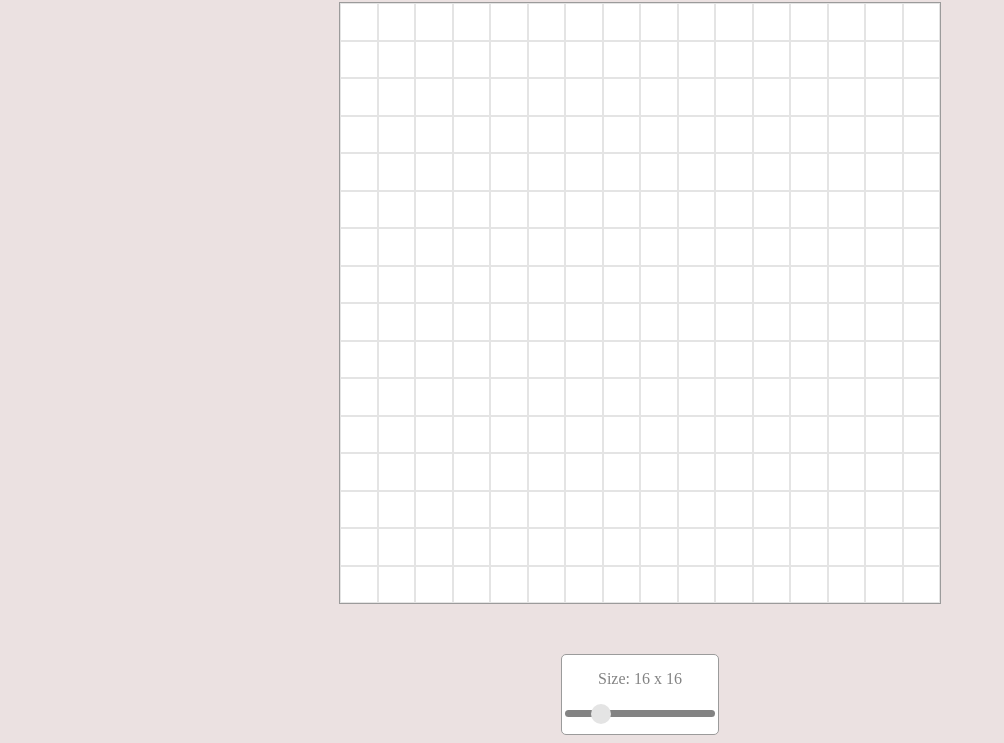
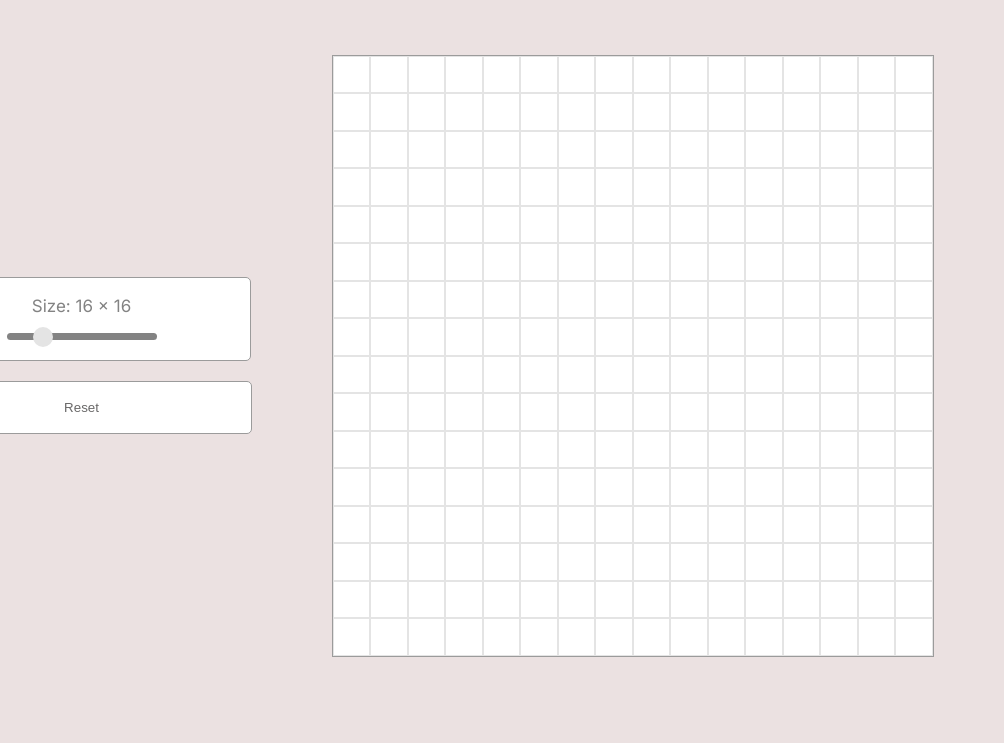
Before and after one commit to itskharina/Etch-a-Sketch, a plain HTML site: page index.html in a window 1280 px wide. Shown: the part 106-849 px from the top of the page, without its empty margins (0-1004 px from the left). After the commit the page ends 800 px from the top, so only its background shows below. Drawn offline with Linux system fonts and the light colour scheme.

Commit message:
Added drawing feature and reset button

```diff
--- a/index.html
+++ b/index.html
@@ -4,14 +4,25 @@
     <meta charset="UTF-8">
     <meta name="viewport" content="width=device-width, initial-scale=1.0">
     <link rel="stylesheet" href="styles.css">
-    <title>Document</title>
+    <link rel="preconnect" href="https://fonts.googleapis.com">
+    <link rel="preconnect" href="https://fonts.gstatic.com" crossorigin>
+    <link href="https://fonts.googleapis.com/css2?family=Inter&family=Poppins:wght@300&display=swap" rel="stylesheet">
+    <link rel="icon" type="image/x-icon" href="icon.png">
+    <title>Etch-A-Sketch</title>
 </head>
 <body>
     <h1 class="title">Etch-A-Sketch</h1>
-    <div class="container"></div>
-    <div class="controls">
-        <div class="slider-value"></div>
-        <input type="range" class="slider" min="4" max="64" value="16">
+    <div class="all">
+        <div class="controls">
+            <div class="slidercontrol">
+                <div class="slider-value"></div>
+                <input type="range" class="slider" min="4" max="64" value="16">
+            </div>
+            <div class="button">
+                <button class="reset-btn">Reset</button>
+            </div>
+        </div>
+        <div class="container"></div>
     </div>
     <script src="javascript.js"></script>
 </body>
--- a/javascript.js
+++ b/javascript.js
@@ -1,8 +1,8 @@
 const container = document.querySelector('.container')
-let newGrid = document.querySelector('.newgrid')
 let slider = document.querySelector('.slider')
 let sliderValue = document.querySelector('.slider-value')
 sliderValue.textContent = `Size: ${slider.value} x ${slider.value}`;
+let resetBtn = document.querySelector('.reset-btn')
 
 // creating initial grid
 function defaultGrid() {
@@ -18,9 +18,8 @@ slider.addEventListener('input', function() {
     sliderValue.textContent = `Size: ${slider.value} x ${slider.value}`;
 })
 
-// making the grid change size when slider is used
-slider.addEventListener('change', function() {
-    let squares = slider.value;
+// function that changes grid size
+function makeGrid(squares) {
     container.textContent = "";
     container.style.gridTemplateColumns = `repeat(${squares}, 1fr)`;
     container.style.gridTemplateRows = `repeat(${squares}, 1fr)`;
@@ -28,4 +27,42 @@ slider.addEventListener('change', function() {
         let square = document.createElement('div');
         container.appendChild(square).className = "square";
     }
+}
+
+// making the grid change size when slider is used
+slider.addEventListener('change', function() {
+    makeGrid(slider.value)
 })
+
+let drawing = false;
+window.addEventListener("mousedown", function() {
+   drawing = true;
+});
+window.addEventListener("mouseup", function() {
+   drawing = false;
+});
+
+// function to allow user to draw when they click on a square
+function draw() {
+        container.addEventListener('mouseover', function(e) {
+        if (drawing) {
+            e.target.style.background = 'black';
+        }
+    })
+}
+draw();
+
+// making grid reset when button is pressed
+resetBtn.addEventListener('click', function() {
+    clearGrid();
+    makeGrid(slider.value)
+    draw();
+})
+
+// function to clear grid
+function clearGrid() {
+    let clear = document.querySelectorAll('.square');
+    clear.forEach(item => {
+        item.remove();
+    });
+};
--- a/styles.css
+++ b/styles.css
@@ -1,16 +1,34 @@
 body {
     background-color: #ebe1e1;
+    font-family: 'Inter', 'Poppins', sans-serif;
+    display: flex;
+    flex-direction: column;
+    align-items: center;
+    justify-content: center;
+    box-sizing: border-box;
+    margin: 0;
+    padding: 0;
+}
+
+button {
+    color: #696868;
+    border: 1px solid rgb(155, 155, 155);
+    padding: 18px 152px;
+    border-radius: 5px;
+    margin-top: 20px;
+    cursor: pointer;
+    background-color: white;
 }
 
 .container {
     height: 600px;
     width: 600px;
-    margin: 50px auto;
     background-color: white;
     display: grid;
     grid-template-columns: repeat(16, 1fr);
     grid-template-rows: repeat(16, 1fr);
     border: 1px solid rgb(155, 155, 155);
+    min-width: 320px;
 }
 
 .pixel, .square {
@@ -19,23 +37,44 @@ body {
 
 h1 {
     text-align: center;
+    margin-top: 40px;
+    font-size: 43px;
+    color: #696868;
+}
+
+.all {
+    display: flex;
+    align-items: center;
+    justify-content: center;
+    margin-right: 435px;
+    margin-top: 40px;
+    column-gap: 5rem;
 }
 
 .controls {
-    margin: 0 auto;
+    display: flex;
+    flex-direction: column;
+    align-items: center;
+}
+
+.slidercontrol {
+/*     margin: 0 auto; */
     background-color: white;
-    width: 10%;
-    padding: 15px;
+/*     width: 10%; */
+    padding: 18px;
     border-radius: 5px;
     display: flex;
     flex-direction: column;
+    justify-content: center;
     align-items: center;
     border: 1px solid rgb(155, 155, 155);
-    row-gap: 20px;
+    row-gap: 15px;
+    min-width: 300px;
 }
 
 .slider-value {
     color: #838383;
+    font-size: 17px;
 }
 
 input[type="range"] {
```
Also changed, not shown: icon.png (added), 1 other file.
